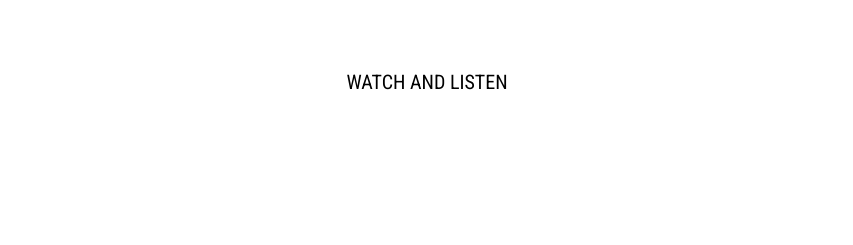
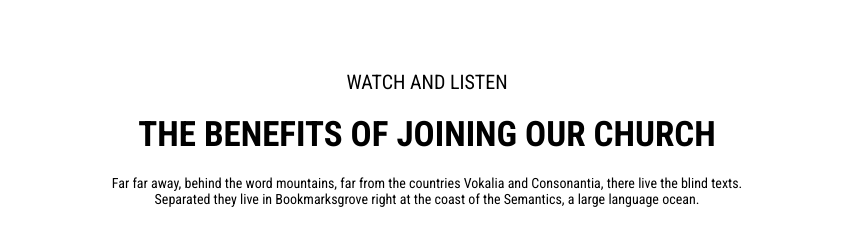
Before and after one commit to jonelcubio/upcbinangonan, a React (Vite) app: page / in a window 1280 px wide. Shown: the part 1946-2191 px from the top of the page, without its empty margins (213-1066 px from the left). Before the commit the page ends 2060 px from the top, so only its background shows below. Built offline with nearby package versions, Linux system fonts and the light colour scheme.

Commit message:
Added watch & listen

```diff
--- a/src/components/LandingText.jsx
+++ b/src/components/LandingText.jsx
@@ -59,6 +59,8 @@ export function LandingText() {
       {/* Watch & Listen section intro */ }
       <div className="landing-watch-listen-con">
         <div className="landing-text-watch-con">watch and listen</div>
+        <div className="landing-text-benefits benefits">the benefits of joining our church</div>
+        <div className="landing-text-watch-text">Far far away, behind the word mountains, far from the countries Vokalia and Consonantia, there live the blind texts.<br></br> Separated they live in Bookmarksgrove right at the coast of the Semantics, a large language ocean.</div>
       </div>
     </main>
   );
--- a/src/styles/_landingtext.scss
+++ b/src/styles/_landingtext.scss
@@ -15,8 +15,12 @@
   text-align: center;
   font-size: 35px;
   font-weight: bold;
-  margin-bottom: 150px;
-  margin-top: 100px;
+}
+
+@mixin p {
+  font-size: 14px;
+  margin-top: 20px;
+  text-align: center;
 }
 
 .landing-tagline {
@@ -192,8 +196,17 @@
 
 .landing-watch-listen-con {
   @include margin();
+  margin-bottom: 100px;
 }
 
 .landing-text-watch-con {
   @include littleheader();
 }
+
+.landing-text-benefits {
+  @include bigheader();
+}
+
+.landing-text-watch-text {
+  @include p();
+}
--- a/src/styles/index.css
+++ b/src/styles/index.css
@@ -166,6 +166,7 @@
 .landing-watch-listen-con {
   margin-left: 5%;
   margin-right: 5%;
+  margin-bottom: 100px;
 }
 
 .landing-text-watch-con {
@@ -174,6 +175,19 @@
   text-align: center;
   text-transform: uppercase;
   font-size: 20px;
+}
+
+.landing-text-benefits {
+  text-transform: uppercase;
+  text-align: center;
+  font-size: 35px;
+  font-weight: bold;
+}
+
+.landing-text-watch-text {
+  font-size: 14px;
+  margin-top: 20px;
+  text-align: center;
 }
 
 * {
```
Also changed, not shown: 1 other file (tests, documents, lock files or other folders).
